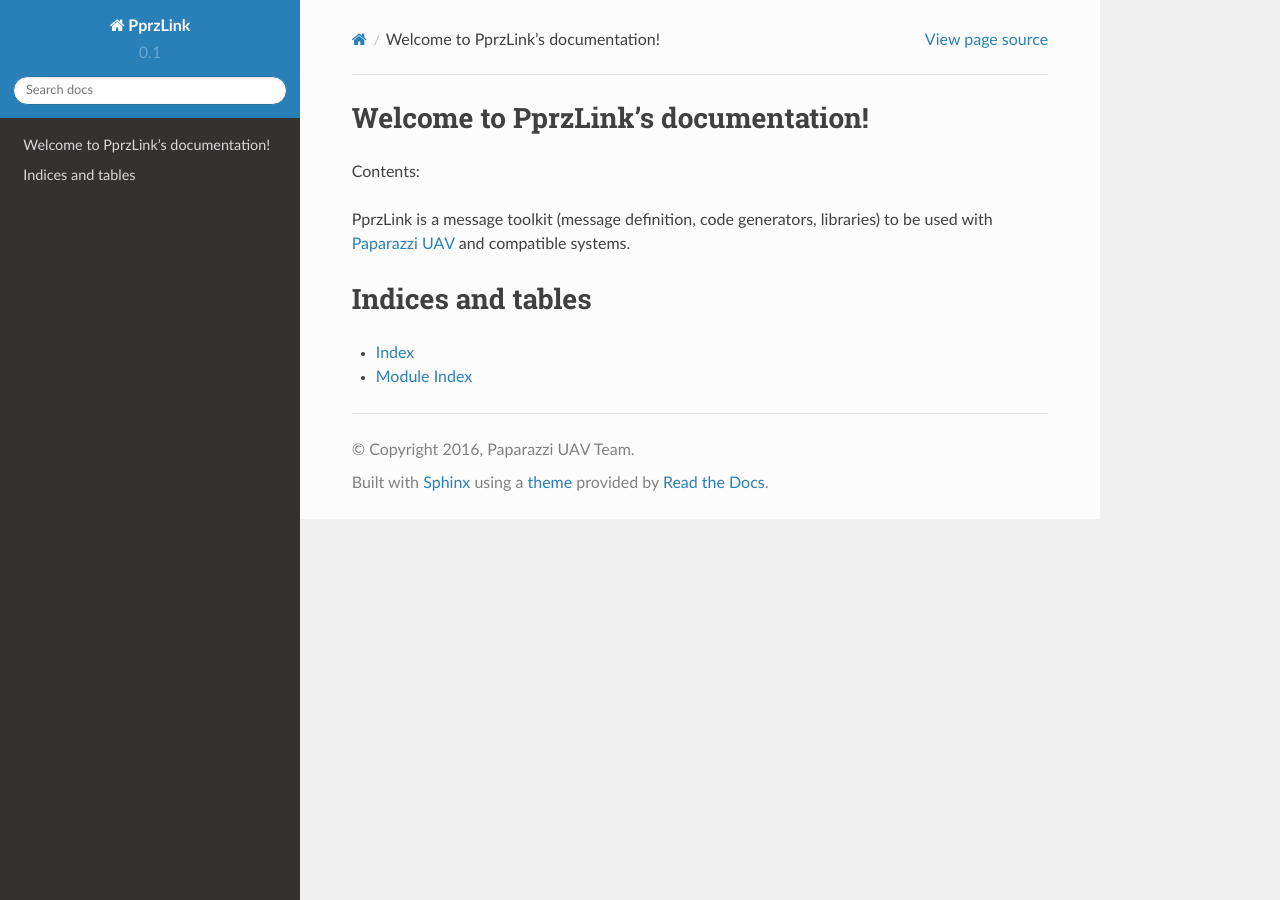
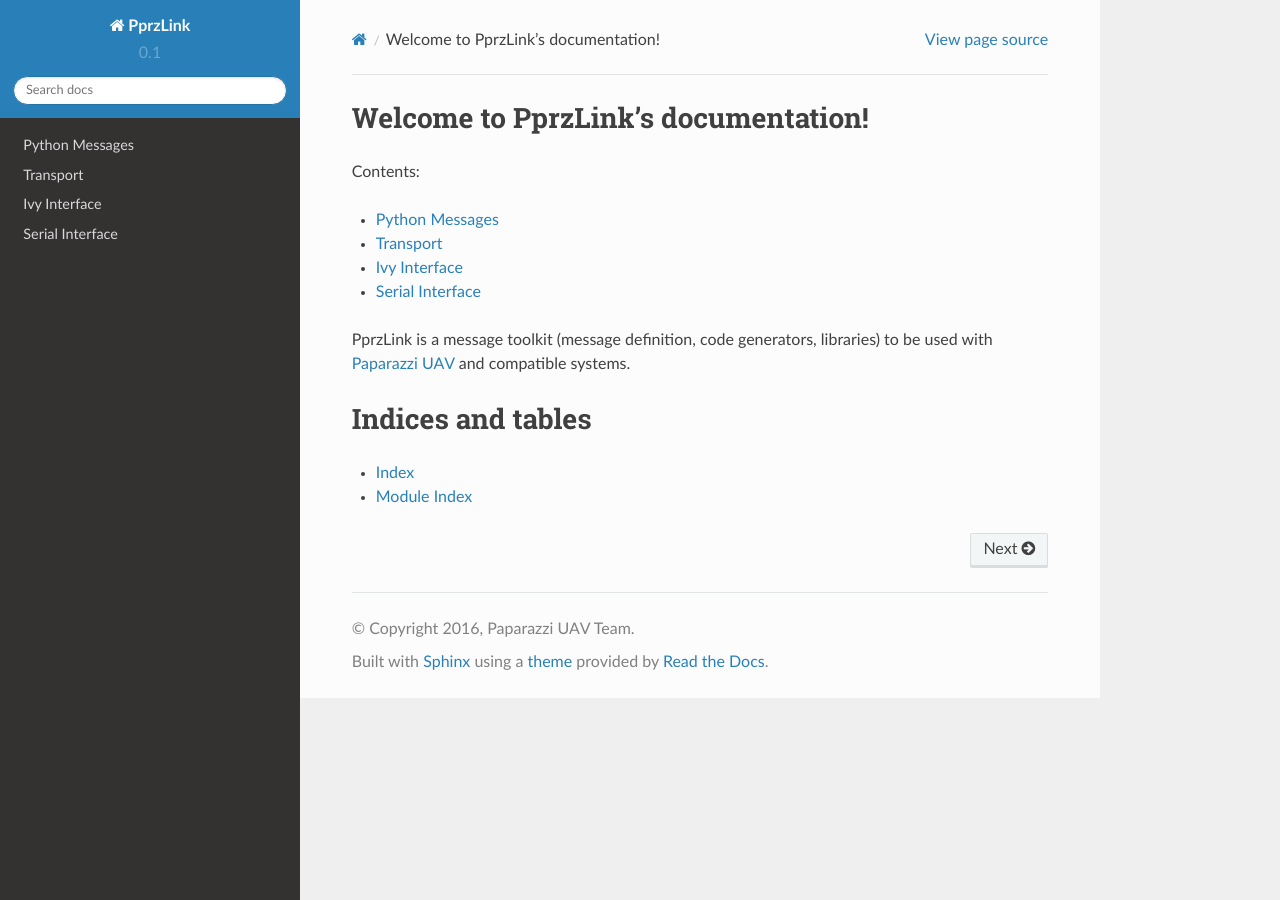
Before and after one commit to paparazzi/pprzlink, a Sphinx documentation site: the page built from doc/index.rst, in a window 1280 px wide. Built offline with Sphinx 7.4.7 and the Read the Docs theme 2.0.0, drawn with Linux system fonts in a browser that asks for light colours.

Commit message:
doc: add some python autodoc

```diff
--- a/doc/conf.py
+++ b/doc/conf.py
@@ -18,7 +18,7 @@
 # If extensions (or modules to document with autodoc) are in another directory,
 # add these directories to sys.path here. If the directory is relative to the
 # documentation root, use os.path.abspath to make it absolute, like shown here.
-#sys.path.insert(0, os.path.abspath('.'))
+sys.path.insert(0, os.path.abspath('../lib/v1.0/python'))
 
 # -- General configuration ------------------------------------------------
 
--- a/doc/index.rst
+++ b/doc/index.rst
@@ -5,6 +5,11 @@
 
 .. toctree::
    :maxdepth: 2
+
+   python/messages
+   python/transport
+   python/ivy
+   python/serial
 
 PprzLink is a message toolkit (message definition, code generators, libraries) to be used with `Paparazzi UAV <http://paparazziuav.org>`_ and compatible systems.
 
--- /dev/null
+++ b/doc/python/ivy.rst
@@ -0,0 +1,5 @@
+Ivy Interface
+=============
+
+.. autoclass:: ivy_msg_interface.IvyMessagesInterface
+	:members:
--- /dev/null
+++ b/doc/python/messages.rst
@@ -0,0 +1,5 @@
+Python Messages
+===============
+
+.. automodule:: pprzlink.message
+	:members:
--- /dev/null
+++ b/doc/python/serial.rst
@@ -0,0 +1,5 @@
+Serial Interface
+================
+
+.. autoclass:: serial_msg_interface.SerialMessagesInterface
+	:members:
--- /dev/null
+++ b/doc/python/transport.rst
@@ -0,0 +1,5 @@
+Transport
+=========
+
+.. automodule:: pprzlink.pprz_transport
+	:members:
```
